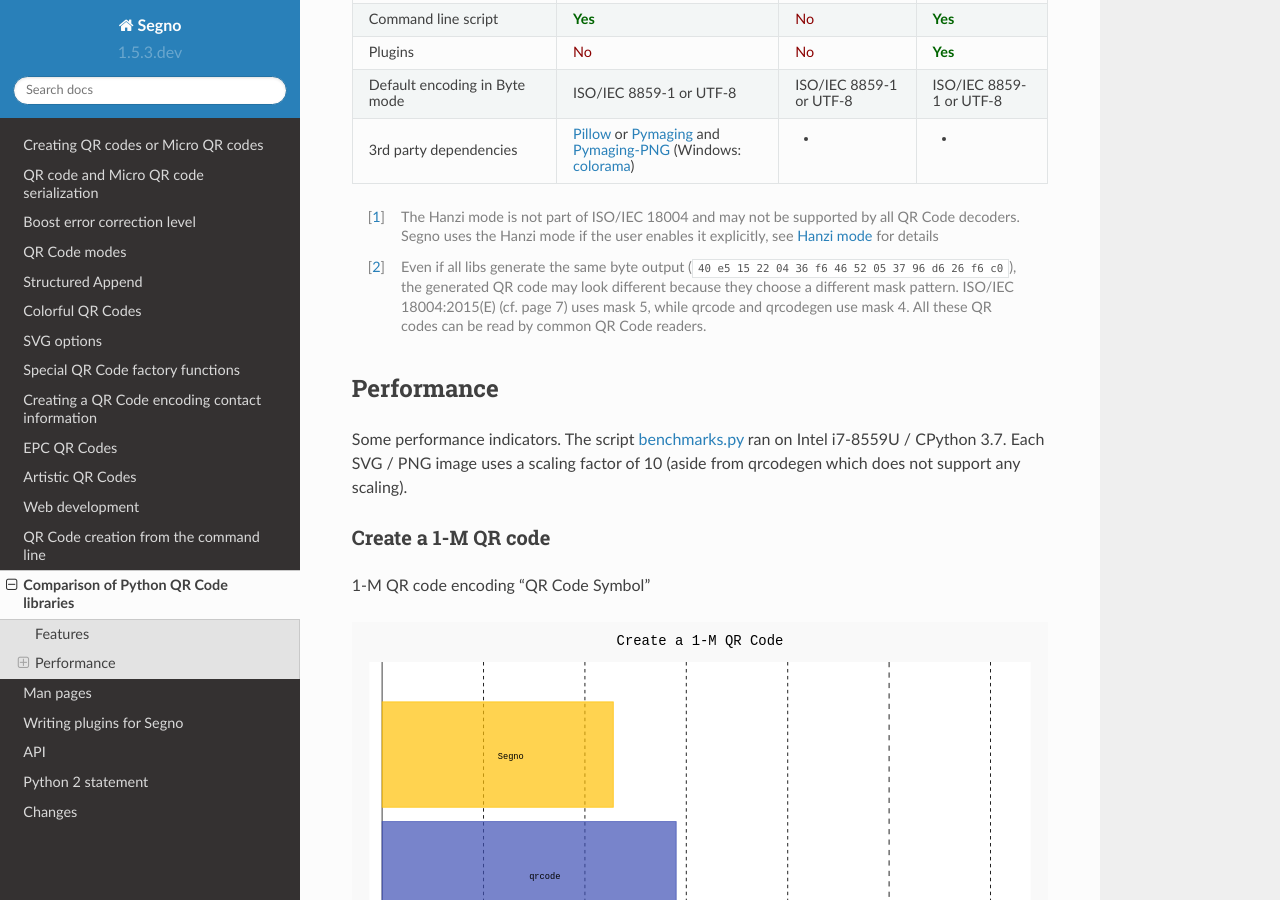
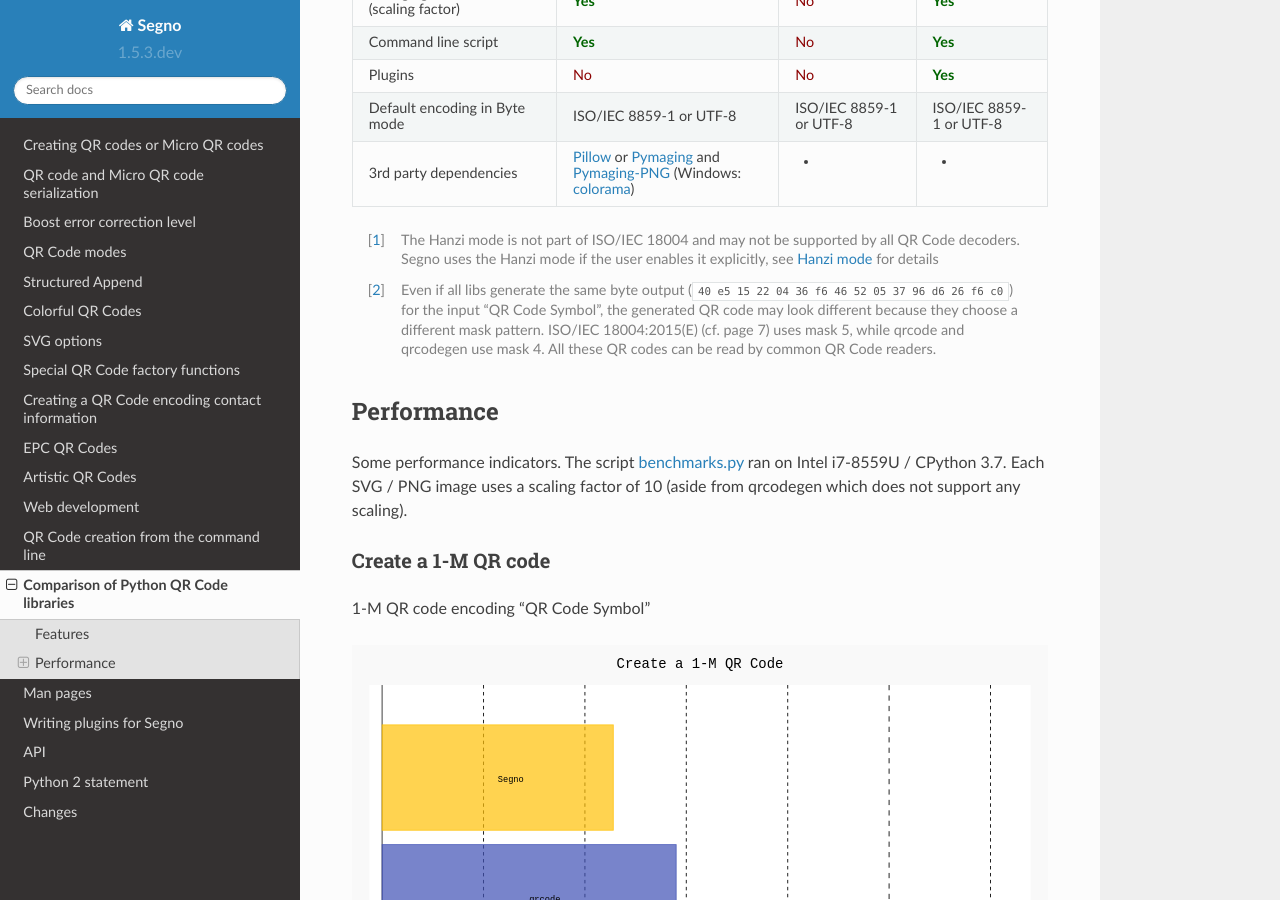
Before and after one commit to heuer/segno, a Sphinx documentation site: the page built from docs/comparison-qrcode-libs.rst, in a window 1280 px wide and 900 px high, scrolled down 1661 px. Built offline with Sphinx 7.4.7 and the Read the Docs theme 2.0.0, drawn with Linux system fonts in a browser that asks for light colours; the version number is read from the project's files by our own code.

```diff
--- a/docs/comparison-qrcode-libs.rst
+++ b/docs/comparison-qrcode-libs.rst
@@ -64,8 +64,9 @@ Features
 .. [1] The Hanzi mode is not part of ISO/IEC 18004 and may not be supported by all QR Code decoders.
        Segno uses the Hanzi mode if the user enables it explicitly, see :ref:`hanzi-mode` for details
 
-.. [2] Even if all libs generate the same byte output (``40 e5 15 22 04 36 f6 46 52 05 37 96 d6 26 f6 c0``),
-       the generated QR code may look different because they choose a different mask pattern.
+.. [2] Even if all libs generate the same byte output (``40 e5 15 22 04 36 f6 46 52 05 37 96 d6 26 f6 c0``)
+       for the input "QR Code Symbol", the generated QR code may look different because they choose a different
+       mask pattern.
        ISO/IEC 18004:2015(E) (cf. page 7) uses mask 5, while qrcode and qrcodegen use mask 4.
        All these QR codes can be read by common QR Code readers.
 
@@ -126,33 +127,28 @@ Create a QR code 1-M "QR Code Symbol" and serialize it as PNG image.
 
 .. |ISO 1-M| image:: _static/iso_fig1_1m.png
     :alt: 1-M QR code encoding 'QR Code Symbol'
-    :width: 63
-    :height: 63
+    :width: 87
+    :height: 87
 
 .. |ISO M2-L| image:: _static/iso_fig2_m2l.png
     :alt: M2-L Micro QR code encoding '01234567'
-    :width: 52
-    :height: 52
+    :width: 51
+    :height: 51
 
-.. |qrcode 1-M| image:: _static/iso_fig1_1m_qrcode.png
+.. |mask4 1-M| image:: _static/iso_fig1_1m_mask4.png
     :alt: 1-M QR code encoding 'QR Code Symbol' using mask 4
-    :width: 63
-    :height: 63
-
-.. |pyqr 1-M| image:: _static/iso_fig1_1m_pyqr.png
-    :alt: 1-M QR code encoding 'QR Code Symbol' using mask 6
-    :width: 63
-    :height: 63
+    :width: 87
+    :height: 87
 
 .. |segno 1-M| image:: _static/iso_fig1_1m_segno.png
     :alt: 1-M QR code encoding 'QR Code Symbol' using mask 5
-    :width: 63
-    :height: 63
+    :width: 87
+    :height: 87
 
 .. |segno M2-L| image:: _static/iso_fig2_m2l_segno.png
     :alt: M2-L Micro QR code encoding '01234567'
-    :width: 52
-    :height: 52
+    :width: 51
+    :height: 51
 
 
 The comparison included PyQRCode in all years before 2022. In the meantime, six
```
Also changed, not shown: other parts of docs/comparison-qrcode-libs.rst (+1 -1 lines), docs/_static/iso_fig1_1m.png, docs/_static/iso_fig1_1m_mask4.png (added), docs/_static/iso_fig1_1m_segno.png, docs/_static/iso_fig2_m2l.png, docs/_static/iso_fig2_m2l_segno.png.
